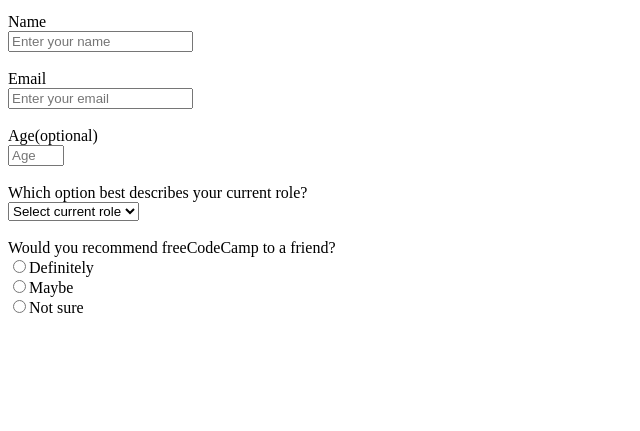
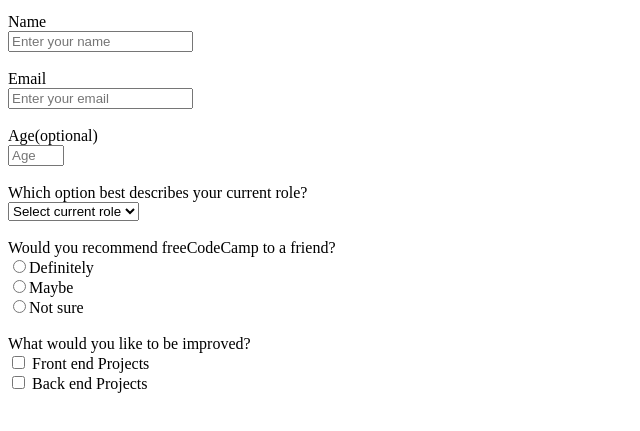
Before and after one commit to ASSAXIN06/SurveyForm-RWD-freeCodeCamp, a plain HTML site: page index.html in a window 1280 px wide. Shown: the part 101-532 px from the top of the page, without its empty margins (0-640 px from the left). Drawn offline with Linux system fonts and the light colour scheme.

Commit message:
adding checkbox input in form element

```diff
--- a/index.html
+++ b/index.html
@@ -34,6 +34,11 @@
                     <input type="radio" name="recomendation" value="Notsure">Not sure</input>
                 </label><br><br>
             </feildset>
+            <feildset>
+                <label>What would you like to be improved?</label><br>
+                <label><input type="checkbox" value="FE"/> Front end Projects</label><br>
+                <label><input type="checkbox" value="BE" /> Back end Projects</label>
+            </feilset><br><br>
         </form>
     </body>
 </html>
```
